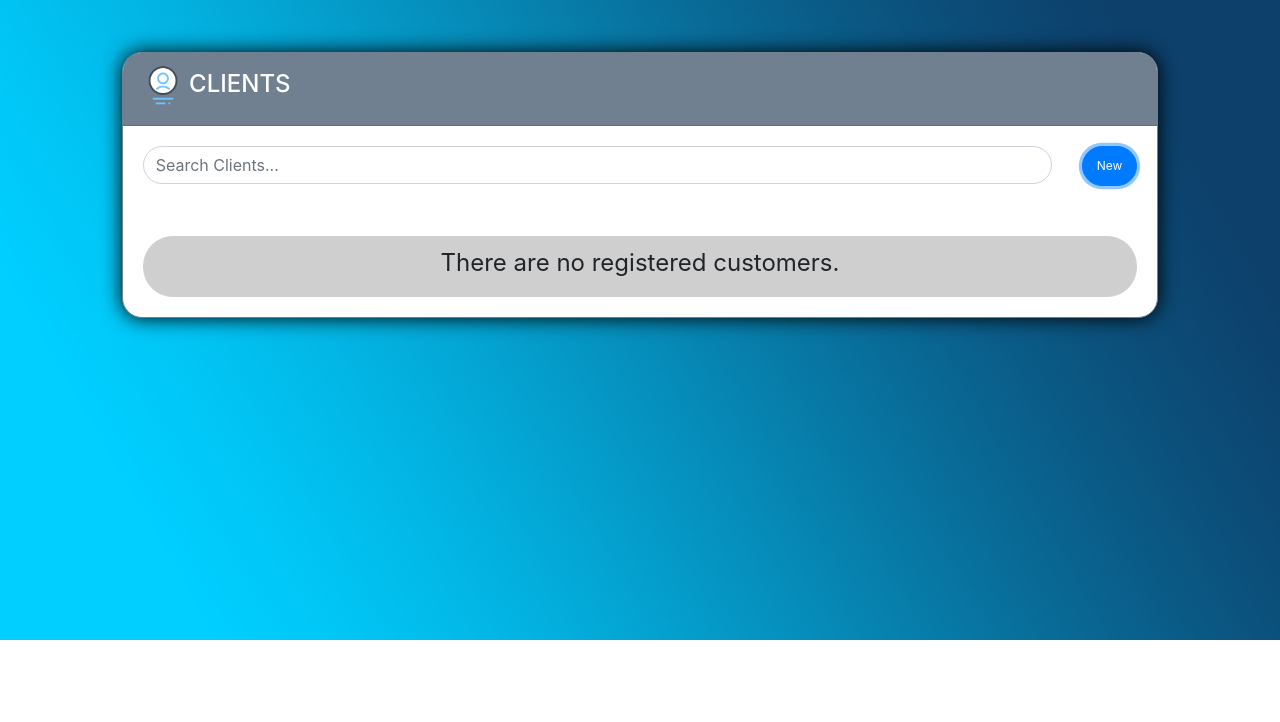
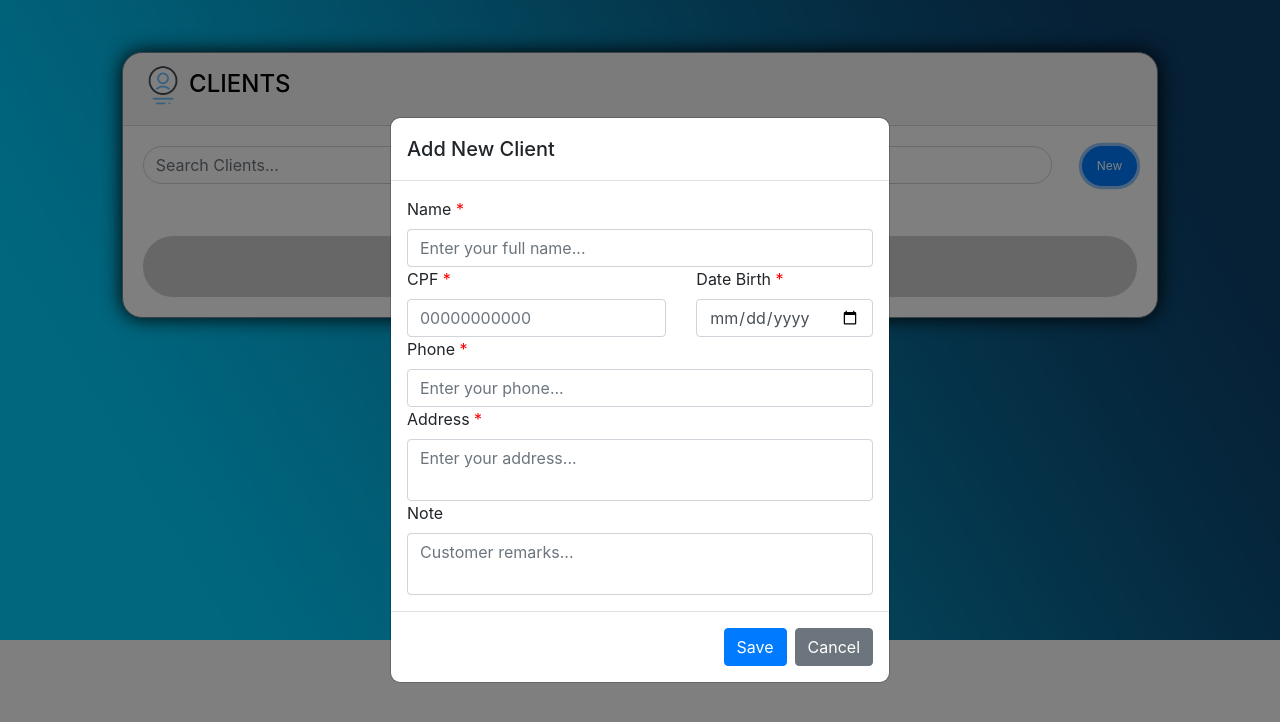
Before and after one commit to JeffPatricio/Clients-NodeJS-MySQL, a website with bundled scripts: page public/index.html in a window 1280 px wide. Both pictures are taken after a click on the button "New". Built offline with nearby package versions, Linux system fonts and the light colour scheme; files whose address does not match are found by name.

Commit message:
Atualização de visualização de dados

```diff
--- a/package.json
+++ b/package.json
@@ -12,7 +12,7 @@
     "express": "^4.17.1",
     "mustache": "^3.1.0",
     "mysql2": "^1.7.0",
-    "nodemon": "^1.19.3",
+    "nodemon": "^1.19.4",
     "sequelize": "^5.19.6"
   }
 }
--- a/public/css/style.css
+++ b/public/css/style.css
@@ -13,9 +13,8 @@ body {
 }
 
 #headerCardMain {
-    background-color: slategray;
     border-radius: 18px 18px 0px 0px;
-    color: white;
+    color: black;
 }
 
 #imgLogoUsers {
@@ -103,3 +102,11 @@ tr:hover {
     font-size: 16px;
     margin-top: calc(90vh / 2);
 }
+
+textarea{
+    resize: none;
+}
+
+.required{
+    color: red;
+}
--- a/public/index.html
+++ b/public/index.html
@@ -11,10 +11,10 @@
     <script src="https://ajax.googleapis.com/ajax/libs/jquery/3.4.1/jquery.min.js"></script>
     <script src="https://cdnjs.cloudflare.com/ajax/libs/popper.js/1.14.7/umd/popper.min.js"
         integrity="sha384-UO2eT0CpHqdSJQ6hJty5KVphtPhzWj9WO1clHTMGa3JDZwrnQq4sF86dIHNDz0W1" crossorigin="anonymous">
-    </script>
+        </script>
     <script src="https://stackpath.bootstrapcdn.com/bootstrap/4.3.1/js/bootstrap.min.js"
         integrity="sha384-JjSmVgyd0p3pXB1rRibZUAYoIIy6OrQ6VrjIEaFf/nJGzIxFDsf4x0xIM+B07jRM" crossorigin="anonymous">
-    </script>
+        </script>
     <link rel="stylesheet" type="text/css" href="css/style.css">
     <script type="module" src="js/controllers/ClientController.js"></script>
     <script src="js/utils/Mustache.js"></script>
@@ -63,6 +63,7 @@
 
                                     </tbody>
                                 </table>
+
                                 <div id="clientsEmptyInfo">
                                     <div class="row">
                                         <div class="col-md-12 col-12">
@@ -93,10 +94,66 @@
          </tr>
     </script>
 
+    <div id="modalNewClient" class="modal fade" data-backdrop="static" aria-hidden="true">
+        <div class="modal-dialog modal-dialog-centered">
+            <div class="modal-content" style="border-radius: 10px;">
+                <div class="modal-header">
+                    <h5 class="modal-title">Add New Client</h5>
+                </div>
+                <div class="modal-body">
+                    <div class="row">
+                        <div class="col-md-12 col-12">
+                            <label for="inputName">Name <span class="required">*</span></label>
+                            <input class="form-control fieldsForm" type="text" id="inputName" name="inputName"
+                                placeholder="Enter your full name...">
+                        </div>
+                    </div>
+                    <div class="row">
+                        <div class="col-md-7 col-12">
+                            <label for="inputCpf">CPF <span class="required">*</span></label>
+                            <input class="form-control fieldsForm" type="text" id="inputCpf" name="inputCpf"
+                                placeholder="00000000000" maxlength="11">
+                        </div>
+                        <div class="col-md-5 col-12">
+                            <label for="inputDateBirth">Date Birth <span class="required">*</span></label>
+                            <input class="form-control fieldsForm" type="date" id="inputDateBirth"
+                                name="inputDateBirth">
+                        </div>
+                    </div>
+                    <div class="row">
+                        <div class="col-md-12 col-12">
+                            <label for="inputPhone">Phone <span class="required">*</span></label>
+                            <input class="form-control fieldsForm" type="text" id="inputPhone" name="inputPhone"
+                                placeholder="Enter your phone...">
+                        </div>
+                    </div>
+                    <div class="row">
+                        <div class="col-md-12 col-12">
+                            <label for="inputAddress">Address <span class="required">*</span></label>
+                            <textarea class="form-control fieldsForm" type="text" id="inputAddress" name="inputAddress"
+                                placeholder="Enter your address..."></textarea>
+                        </div>
+                    </div>
+                    <div class="row">
+                        <div class="col-md-12 col-12">
+                            <label for="inputNote">Note</label>
+                            <textarea class="form-control fieldsForm" type="text" id="inputNote" name="inputNote"
+                                placeholder="Customer remarks..."></textarea>
+                        </div>
+                    </div>
+                </div>
+                <div class="modal-footer">
+                    <button type="button" id="btnSaveClient" name="btnSaveClient" class="btn btn-primary">Save</button>
+                    <button type="button" class="btn btn-secondary" data-dismiss="modal">Cancel</button>
+                </div>
+            </div>
+        </div>
+    </div>
+
     <div id="modalLoading" class="modal fade" data-backdrop="static" aria-hidden="true">
         <div class="modal-dialog modal-dialog-centered">
-            <div class="modal-content">
-                <div class="modal-header">
+            <div class="modal-content" style="border-radius: 10px;">
+                <div class="modal-header" style="border-bottom: none;">
                     <h5 class="modal-title">
                         <img src="https://pt.seaicons.com/wp-content/uploads/2015/11/Time-Sandglass-icon.png"
                             style="width: 5%; margin-right: 3%;">Looking for registered customers...</h5>
--- a/public/js/controllers/ClientController.js
+++ b/public/js/controllers/ClientController.js
@@ -11,14 +11,33 @@ class ClientController {
 
     addEvents() {
         $("#btnAddClient").click(() => {
-            alert("click");
+            $("#modalNewClient").modal();
         });
 
         $(".btnView").click(() => {
             alert("click");
         });
+
         $(".btnDelete").click(() => {
             alert("click");
+        });
+
+        $("#btnSaveClient").click(() => {
+            console.log(this.clientView.fieldsForm[0]);
+            this.clientModel.validateFieldsNewClient(this.clientView.fieldsForm);
+        });
+
+        $("#inputPhone, #inputCpf").on("input", function () {
+            this.value = this.value.replace(/[^0-9]/g, '');
+        });
+
+        $("#inputDateBirth").attr("max", () => {
+            const date = new Date();
+            return `${date.getFullYear()}-${pad(date.getMonth() + 1)}-${pad(date.getDate())}`;
+
+            function pad(n) {
+                return n < 10 ? "0" + n : n;
+            }
         });
     }
 
@@ -33,15 +52,18 @@ class ClientController {
             } else {
                 this.clientView.renderClient(null);
             }
+            setTimeout(() => {
+                this.clientView.closeElement("#loading");
+                this.clientView.showElement("#cardMain");
+            }, 500);
         }).catch(() => {
             this.clientList = null
             this.clientView.renderClient(null);
+            setTimeout(() => {
+                this.clientView.closeElement("#loading");
+                this.clientView.showElement("#cardMain");
+            }, 500);
         });
-
-        setTimeout(() => {
-            this.clientView.closeElement("#loading");
-            this.clientView.showElement("#cardMain");
-        }, 1000);
     }
 
     get clientModel() {
--- a/public/js/models/ClientModel.js
+++ b/public/js/models/ClientModel.js
@@ -13,6 +13,11 @@ class ClientModel {
         });
     }
 
+    validateFieldsNewClient(fields) {
+        fields.forEach(field => {
+            console.log(field);
+        });
+    }
 }
 
 export default ClientModel;
--- a/public/js/views/ClientView.js
+++ b/public/js/views/ClientView.js
@@ -1,10 +1,11 @@
 class ClientView {
     constructor() {
         this._inputSearch = this.captureField("#inputSearch");
+        this._fieldsForm = this.captureField(".fieldsForm");
     }
 
     renderClient(data) {
-        if (data) {
+        if (data != null) {
             const { num, name, phone, cpf } = data;
             const struct = $("#tempRowTable").html();
             const row = Mustache.render(struct, { num, name, phone, cpf });
@@ -39,6 +40,10 @@ class ClientView {
     get inputSearch() {
         return this._inputSearch;
     }
+
+    get fieldsForm(){
+        return this._fieldsForm;
+    }
 }
 
 export default ClientView;
--- a/src/controllers/ClientController.js
+++ b/src/controllers/ClientController.js
@@ -81,10 +81,12 @@ module.exports = {
                 tables.forEach(table => { existingTables.push(Object.values(table)[0]) });
                 if (existingTables.includes(tablename)) {
                     console.log("The clients table already exists in the database.");
+                    console.log("Connection OK.");
                     resolve(true);
                 } else {
                     Client.sync({ force: true }).then(() => {
                         console.log("Table successfully generated.");
+                        console.log("Connection OK.");
                         resolve(true);
                     }).catch(error => {
                         console.log("Error generating table: ", error);
```
Also changed, not shown: 1 other file.
